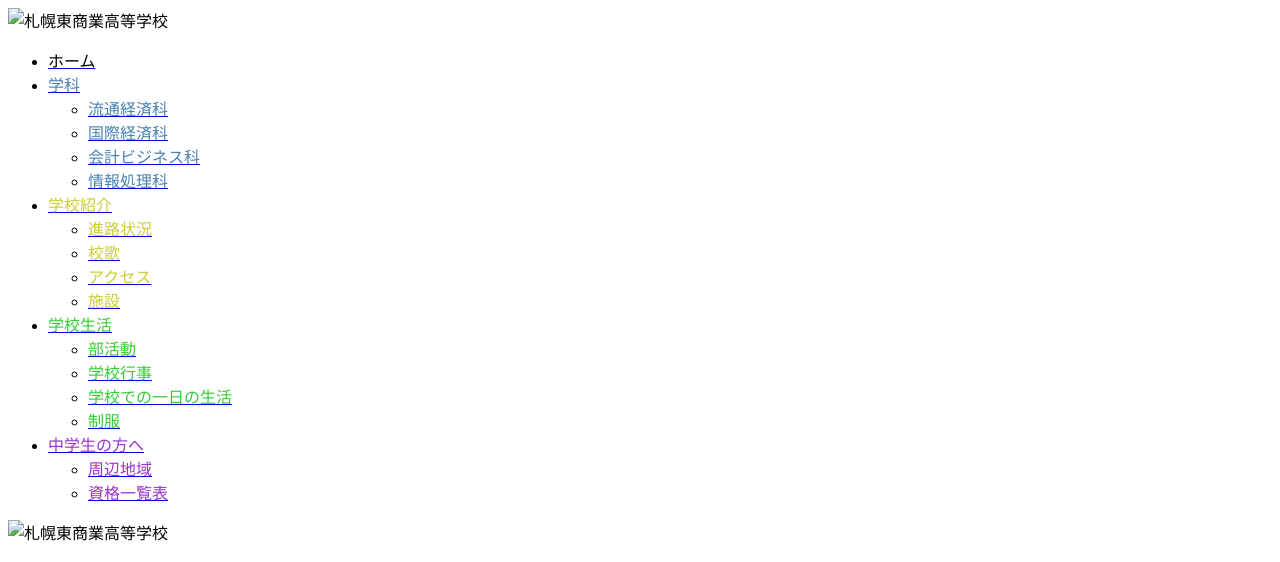
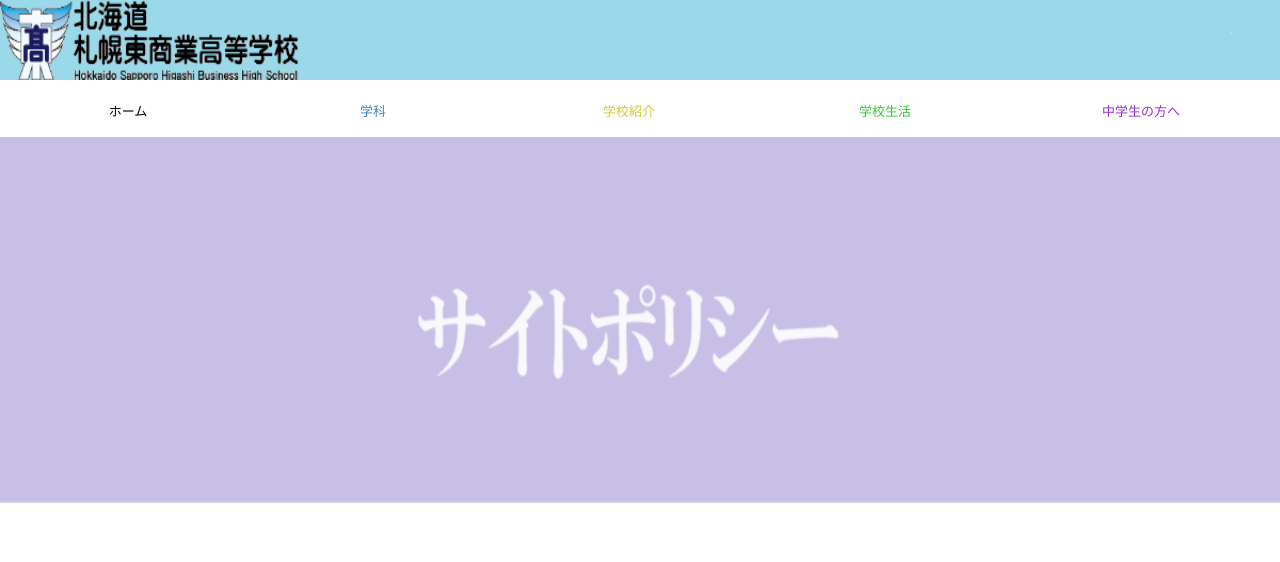
Before and after one commit to taiyaki87/seika, a plain HTML site: page 12sitepolicy.html in a window 1280 px wide. Shown: the top 562 px of the page. Drawn offline with Linux system fonts and the light colour scheme; the site is published under a folder, as on GitHub Pages, so addresses that start at the root find nothing.

Commit message:
Update 12sitepolicy.html

```diff
--- a/12sitepolicy.html
+++ b/12sitepolicy.html
@@ -3,9 +3,9 @@
 <head>
 <meta charset="utf-8">
 <meta name="viewport" content="width=device-width,initial-scale=1.0,user-scalable=no" />
-<link rel="stylesheet" href="/css/base10.css">
-<link rel="stylesheet" href="/css/text.css">
-<title>卒業制作</title>
+<link rel="stylesheet" href="css/base10.css">
+<link rel="stylesheet" href="css/text.css">
+<title>成果物</title>
 
 </head>
 <html>
@@ -14,50 +14,50 @@
       <div class="contents">
         <div class="hedder">
       <div class="contents__inner">
-          <div style="text-align:left;"><img src="/photo/heda.png" alt="札幌東商業高等学校" height="80px" width="100%"></div>
+          <div style="text-align:left;"><img src="photo/heda.png" alt="札幌東商業高等学校" height="80px" width="100%"></div>
 
 
 <ul class="menu">
-            <li class="menu__none"><a href="/html/sotugyo.html"><font color="black" >ホーム</font></a></li>
+            <li class="menu__none"><a href="index.html"><font color="black" >ホーム</font></a></li>
 
 
 
               <li class="menu__single">
-              <a href="/html/12gakka.html" class="init-bottom"><font color="#4682b4" >学科</font></a>
+              <a href="12gakka.html" class="init-bottom"><font color="#4682b4" >学科</font></a>
               <ul class="menu__second-level">
-                <li><a href="/html/12gakka.html#ryutu"><font color="#4682b4" >流通経済科</font></a></li>
-                <li><a href="/html/12gakka.html#kokusai"><font color="#4682b4" >国際経済科</font></a></li>
-                <li><a href="/html/12gakka.html#kaikei"><font color="#4682b4" >会計ビジネス科</font></a></li>
-                <li><a href="/html/12gakka.html#jyosyo"><font color="#4682b4" >情報処理科</font></a></li>
+                <li><a href="12gakka.html#ryutu"><font color="#4682b4" >流通経済科</font></a></li>
+                <li><a href="12gakka.html#kokusai"><font color="#4682b4" >国際経済科</font></a></li>
+                <li><a href="12gakka.html#kaikei"><font color="#4682b4" >会計ビジネス科</font></a></li>
+                <li><a href="12gakka.html#jyosyo"><font color="#4682b4" >情報処理科</font></a></li>
 
               </ul>
             </li>
                 <li class="menu__single">
-              <a href="/html/12syoukai.html" class="init-bottom"><font color="#cccc33" >学校紹介</font></a>
+              <a href="12syoukai.html" class="init-bottom"><font color="#cccc33" >学校紹介</font></a>
               <ul class="menu__second-level">
-                <li><a href="/html/12syoukai.html#mokuhyou"><font color="#cccc33" >進路状況</font></a></li>
-                <li><a href="/html/12syoukai.html#kouka"><font color="#cccc33" >校歌</font></a></li>
-                <li><a href="/html/12syoukai.html#akusesu"><font color="#cccc33" >アクセス</font></a></li>
-                <li><a href="/html/12syoukai.html#sisetu"><font color="#cccc33" >施設</font></a></li>
+                <li><a href="12syoukai.html#mokuhyou"><font color="#cccc33" >進路状況</font></a></li>
+                <li><a href="12syoukai.html#kouka"><font color="#cccc33" >校歌</font></a></li>
+                <li><a href="12syoukai.html#akusesu"><font color="#cccc33" >アクセス</font></a></li>
+                <li><a href="12syoukai.html#sisetu"><font color="#cccc33" >施設</font></a></li>
 
               </ul>
             </li>
                   <li class="menu__single">
-              <a href="/html/12seikatu.html" class="init-bottom"><font color="#33cc33" >学校生活</font></a>
+              <a href="12seikatu.html" class="init-bottom"><font color="#33cc33" >学校生活</font></a>
               <ul class="menu__second-level">
-                <li><a href="/html/12seikatu.html#bukatudou"><font color="#33cc33" >部活動</font></a></li>
-                <li><a href="/html/12seikatu.html#gyouji"><font color="#33cc33" >学校行事</font></a></li>
-                <li><a href="/html/12seikatu.html#itinitiseikatu"><font color="#33cc33" >学校での一日の生活</font></a></li>
-                <li><a href="/html/12seikatu.html#seifuku"><font color="#33cc33" >制服</font></a></li>
+                <li><a href="12seikatu.html#bukatudou"><font color="#33cc33" >部活動</font></a></li>
+                <li><a href="12seikatu.html#gyouji"><font color="#33cc33" >学校行事</font></a></li>
+                <li><a href="12seikatu.html#itinitiseikatu"><font color="#33cc33" >学校での一日の生活</font></a></li>
+                <li><a href="12seikatu.html#seifuku"><font color="#33cc33" >制服</font></a></li>
               </ul>
             </li>
 
 
             <li class="menu__single">
-              <a href="/html/12tyuugaku.html" class="init-bottom"><font color="#9932cc" >中学生の方へ</font></a>
+              <a href="12tyuugaku.html" class="init-bottom"><font color="#9932cc" >中学生の方へ</font></a>
               <ul class="menu__second-level">
-                <li><a href="/html/12tyuugaku.html#syuhen"><font color="#9932cc" >周辺地域</font></a></li>
-                <li><a href="/html/12tyuugaku.html#sikaku"><font color="#9932cc" >資格一覧表</font></a></li>
+                <li><a href="12tyuugaku.html#syuhen"><font color="#9932cc" >周辺地域</font></a></li>
+                <li><a href="12tyuugaku.html#sikaku"><font color="#9932cc" >資格一覧表</font></a></li>
               </ul>
             </li>
 
@@ -69,7 +69,7 @@
         </div>
       </div>
   </div>
-  <div style="text-align:left;"><img src="/photo/12site.png" alt="札幌東商業高等学校" width="100%" height="450px" class="gagaga"></div>
+  <div style="text-align:left;"><img src="photo/12site.png" alt="札幌東商業高等学校" width="100%" height="450px" class="gagaga"></div>
   <div class="kanata2">
 </div>
   <div class="oldback">
@@ -98,7 +98,7 @@
 </div>
 </div>
 <div class="top">
-<div style="text-align:center;"><a href="/html/12gakka.html"><img src="/photo/12top.png" alt="札幌東商業高等学校" ></a></div>
+<div style="text-align:center;"><a href="12gakka.html"><img src="photo/12top.png" alt="札幌東商業高等学校" ></a></div>
 <p>TOPへ</p>
 </div>
 
```
